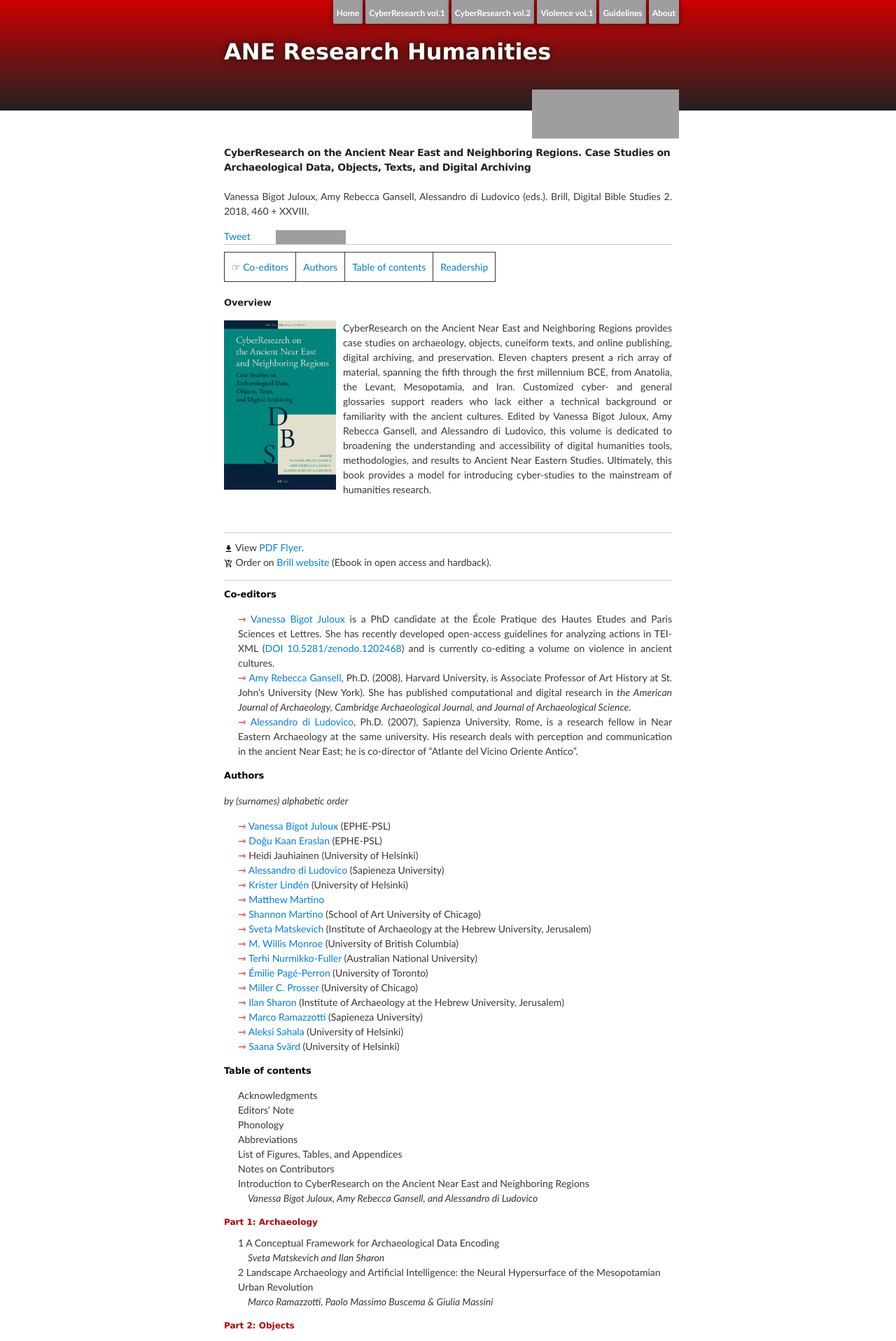
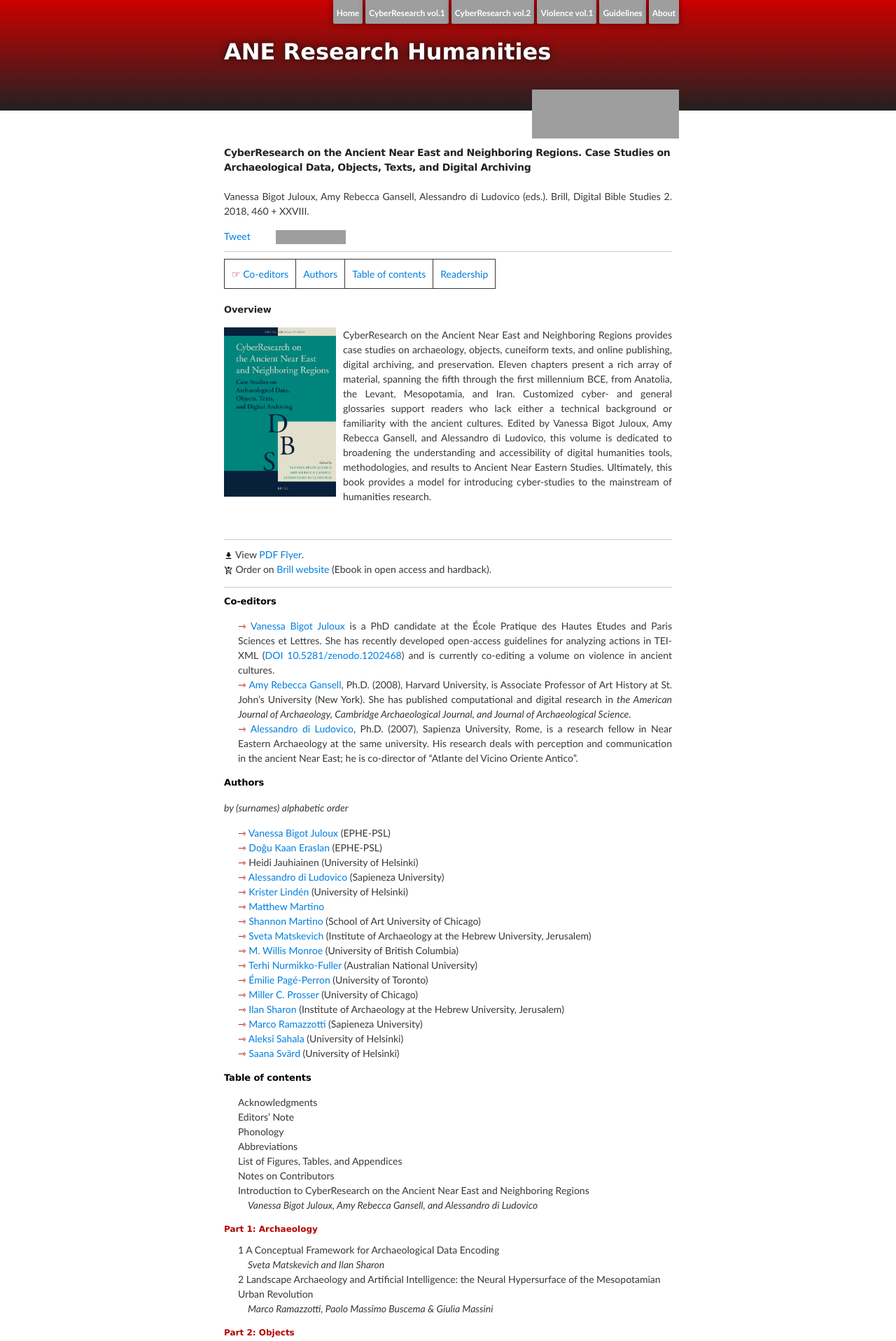
Before and after one commit to vbigot-juloux/ane-research-humanities, a Jekyll site: the page built from docs/CyberResearch-vol1.md, in a window 1280 px wide. Shown: the top 1917 px of the page at 70% size. Built offline with Jekyll 4.4.1, drawn with Linux system fonts in a browser that asks for light colours; comment, search, counter and statistics services are not loaded; the repository's description, which GitHub fills in, is left out; grey boxes are pictures that could not be loaded.

Commit message:
Update CyberResearch-vol1.md

```diff
--- a/docs/CyberResearch-vol1.md
+++ b/docs/CyberResearch-vol1.md
@@ -15,9 +15,8 @@ Vanessa Bigot Juloux, Amy Rebecca Gansell, Alessandro di Ludovico (eds.). Brill,
   <span class="Facebook">
 <iframe src="https://www.facebook.com/plugins/like.php?href=https://vbigot-juloux.github.io/ane-research-humanities//docs/CyberResearch-vol1&amp;show_faces=false&amp;layout=button_count" scrolling="no" frameborder="0" style="height: 20px; width: 100px; margin-left: -40px" allowTransparency="true"></iframe>
 </span>
-	<hr style="height:0; margin:0 0 10px 0; background:transparent; border-bottom:0.5px solid #cccccc;" />
-
-  </div>
+ </div>
+<hr style="height:0; margin:10px 0 10px 0; background:transparent; border-bottom:0.5px solid #cccccc;" />
 
 <span style="color:#b30000; font-size: 14px">&#9758;</span> <a href="#eds">Co-editors</a> | <a href="#authors">Authors</a> | <a href="#table-content">Table of contents</a> | <a href="#readership">Readership</a>
 
```
